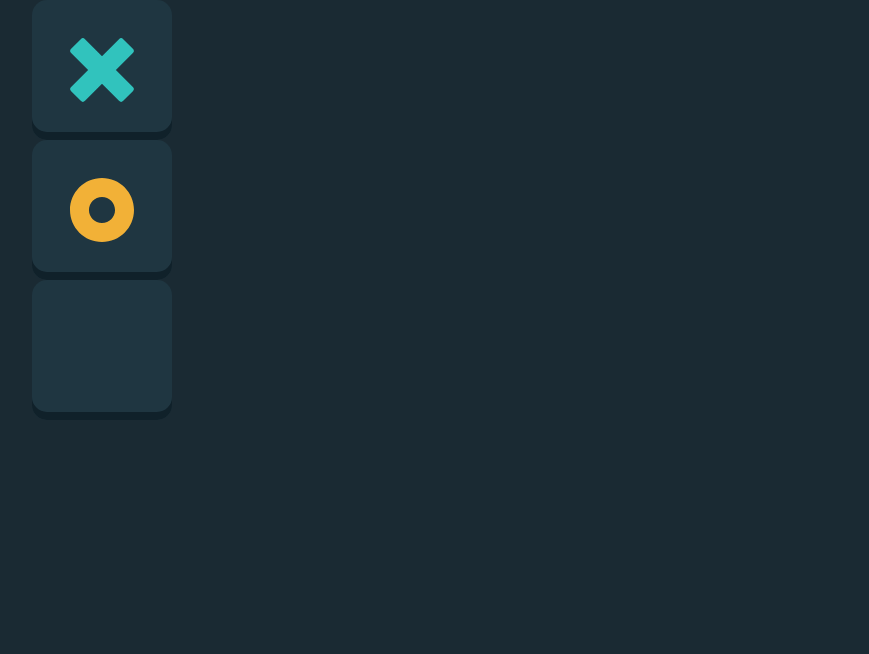
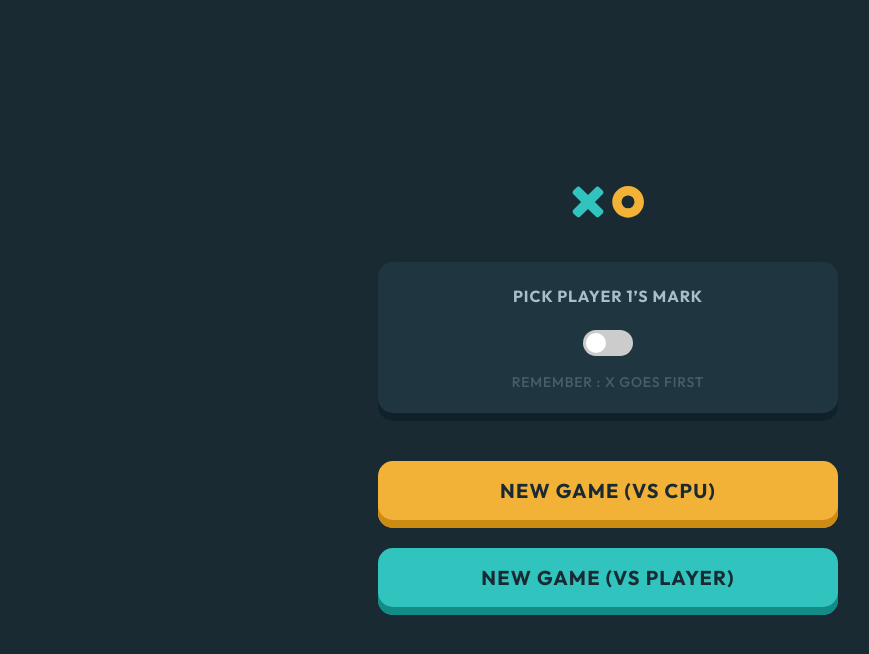
Before and after one commit to yudin7324/tic-tac-toe, a React (Vite) app: page / in a window 1280 px wide. Shown: the top 654 px of the page, without its empty margins (32-901 px from the left). Built offline with nearby package versions, Linux system fonts and the light colour scheme.

Commit message:
the application is divided into two pages

```diff
--- a/package.json
+++ b/package.json
@@ -11,13 +11,15 @@
   },
   "dependencies": {
     "react": "^19.0.0",
-    "react-dom": "^19.0.0"
+    "react-dom": "^19.0.0",
+    "react-router-dom": "^7.4.1"
   },
   "devDependencies": {
     "@eslint/js": "^9.21.0",
     "@types/node": "^22.13.14",
     "@types/react": "^19.0.10",
     "@types/react-dom": "^19.0.4",
+    "@types/react-router-dom": "^5.3.3",
     "@vitejs/plugin-react-swc": "^3.8.0",
     "eslint": "^9.21.0",
     "eslint-plugin-react-hooks": "^5.1.0",
--- a/src/App.tsx
+++ b/src/App.tsx
@@ -1,14 +1,19 @@
-import { FC } from 'react'
-import Cell from '@/components/Cell/Cell'
+import { FC, useState } from 'react'
+import { BrowserRouter as Router, Routes, Route } from "react-router-dom";
+import Home from '@/pages/Home/Home'
+import Game from '@/pages/Game/Game'
 
 const App:FC = () => {
+  const [playerSymbol, setPlayerSymbol] = useState<number>(1);
+
   return (
-    <div className='main'>
-      <div className='container'>
-        <Cell value={1}/>
-        <Cell value={0}/>
-        <Cell/>
-      </div>
+    <div className='container'>
+      <Router>
+        <Routes>
+          <Route path="/" element={<Home playerSymbol={playerSymbol} setPlayerSymbol={setPlayerSymbol} />} />
+          <Route path="/game" element={<Game />} />
+        </Routes>
+      </Router>
     </div>
   )
 }
--- a/src/components/Button/Button.tsx
+++ b/src/components/Button/Button.tsx
@@ -1,29 +1,30 @@
-import { FC } from 'react'
-import './button.scss'
+import { FC } from "react";
+import { Link } from "react-router-dom";
+import "./button.scss";
 
 interface ButtonProps {
-  variant?: 'primary' | 'secondary';
-  color?: 'blue' |  'silver';
+  as?: "button" | "link";
+  to?: string;
+  variant?: "primary" | "secondary";
+  color?: "blue" | "silver";
   label: string;
-  onClick: () => void;
+  onClick?: () => void;
 }
 
-const Button:FC<ButtonProps> = ({ variant, color, label, onClick }) => {
-  return (
-    <button
-      className={
-        `button ${variant === 'secondary' && 'button--secondary'}
-         ${color === 'blue' && 'button--blue'}
-         ${color === 'silver' && 'button--silver'}
-        `
-      }
-      type='button'
-      aria-label='button'
-      onClick={onClick}
-    >
+const Button: FC<ButtonProps> = ({ as = "button", to, variant, color, label, onClick }) => {
+  const className = `button ${variant === "secondary" ? "button--secondary" : ""}
+    ${color === "blue" ? "button--blue" : ""}
+    ${color === "silver" ? "button--silver" : ""}`;
+
+  return as === "link" && to ? (
+    <Link to={to} className={className} aria-label="button">
+      {label}
+    </Link>
+  ) : (
+    <button type="button" className={className} aria-label="button" onClick={onClick}>
       {label}
     </button>
-  )
-}
+  );
+};
 
-export default Button
+export default Button;
--- a/src/components/Button/button.scss
+++ b/src/components/Button/button.scss
@@ -7,7 +7,7 @@
   font-size: 20px;
   color: var(--color-dark-navy);
   letter-spacing: 0.06em;
-  padding: 17px 0 25px;
+  padding: 17px 25px 25px 25px;
   background-color: var(--color-light-yellow);
   border-radius: 15px;
   box-shadow: inset 0 -8px 0 0 #cc8b13;
--- /dev/null
+++ b/src/components/Select/Select.tsx
@@ -0,0 +1,31 @@
+import { FC } from 'react'
+import './select.scss'
+
+
+interface SelectProps {
+  playerSymbol: number;
+  setPlayerSymbol: (arg: number) => void;
+}
+
+const Select: FC<SelectProps> = ({ playerSymbol, setPlayerSymbol }) => {
+  return (
+    <div className='select'>
+
+      <div className='select__title h-xs'>PICK PLAYER 1’S MARK</div>
+
+      <label className="select__switch">
+        <input
+          className='select__checkbox'
+          type="checkbox"
+          checked={playerSymbol === 0}
+          onChange={() => setPlayerSymbol(playerSymbol === 0 ? 1 : 0)}
+        />
+        <span className="select__slider"></span>
+      </label>
+
+      <div className='select__subtitle'>REMEMBER : X GOES FIRST</div>
+    </div>
+  )
+}
+
+export default Select
--- /dev/null
+++ b/src/components/Select/select.scss
@@ -0,0 +1,69 @@
+.select {
+  display: flex;
+  flex-direction: column;
+  align-items: center;
+  width: 100%;
+  padding: 24px 24px 30px 24px;
+  border-radius: 15px;
+  box-shadow: inset 0 -8px 0 0 #10212a;
+  background-color: var(--color-semi-dark-navy);
+
+  &__title {
+    margin-bottom: 24px;
+  }
+
+  &__subtitle {
+    font-weight: 500;
+    font-size: 14px;
+    letter-spacing: 0.06em;
+    text-align: center;
+    color: var(--color-silver);
+    opacity: 0.3;
+    margin-top: 17px;
+  }
+
+  &__switch {
+    position: relative;
+    display: inline-block;
+    width: 50px;
+    height: 26px;
+  }
+
+  &__checkbox {
+    opacity: 0;
+    width: 0;
+    height: 0;
+
+    &:checked + .select__slider {
+      background-color: #4CAF50;
+    }
+
+    &:checked + .select__slider:before {
+      transform: translateX(24px);
+    }
+  }
+
+  &__slider {
+    position: absolute;
+    cursor: pointer;
+    top: 0;
+    left: 0;
+    right: 0;
+    bottom: 0;
+    background-color: #ccc;
+    transition: 0.4s;
+    border-radius: 34px;
+
+    &::before {
+      position: absolute;
+      content: "";
+      height: 20px;
+      width: 20px;
+      left: 3px;
+      bottom: 3px;
+      background-color: white;
+      transition: 0.4s;
+      border-radius: 50%;
+    }
+  }
+}
--- /dev/null
+++ b/src/pages/Game/Game.tsx
@@ -0,0 +1,10 @@
+import { FC } from 'react'
+import './game.scss'
+
+const Game: FC = () => {
+  return (
+    <div>Game</div>
+  )
+}
+
+export default Game
--- /dev/null
+++ b/src/pages/Game/game.scss
@@ -0,0 +1,3 @@
+.game {
+
+}
--- /dev/null
+++ b/src/pages/Home/Home.tsx
@@ -0,0 +1,27 @@
+import IconLogo from '@/components/icons/IconLogo'
+import Button from '@/components/Button/Button'
+import { FC } from 'react'
+import './home.scss'
+import Select from '@/components/Select/Select'
+
+interface HomeProps {
+  playerSymbol: number;
+  setPlayerSymbol: (arg: number) => void;
+}
+
+const Home: FC<HomeProps> = ({ playerSymbol, setPlayerSymbol }) => {
+  return (
+    <div className="home">
+      <div className="home__logo">
+        <IconLogo />
+      </div>
+      <Select playerSymbol={playerSymbol} setPlayerSymbol={setPlayerSymbol} />
+      <div className='home__btns'>
+        <Button as="link" to="/game" label="NEW GAME (VS CPU)" />
+        <Button as="link" to="/game" label="NEW GAME  (VS PLAYER)" color="blue" />
+      </div>
+    </div>
+  )
+}
+
+export default Home
--- /dev/null
+++ b/src/pages/Home/home.scss
@@ -0,0 +1,14 @@
+.home {
+  display: flex;
+  flex-direction: column;
+  align-items: center;
+  gap: 40px;
+  width: 100%;
+
+  &__btns {
+    display: flex;
+    flex-direction: column;
+    width: 100%;
+    gap: 20px;
+  }
+}
--- a/src/styles/main.scss
+++ b/src/styles/main.scss
@@ -3,10 +3,14 @@
 @use "vars.scss";
 
 .container {
+  display: flex;
+  justify-content: center;
+  align-items: center;
   width: 100%;
-  max-width: 1288px;
+  max-width: 588px;
   margin: 0 auto;
   padding: 0 24px;
+  height: 100%;
 
   @media (min-width: 768px) {
     padding: 0 64px;
```
Also changed, not shown: 1 other file (tests, documents, lock files or other folders).
